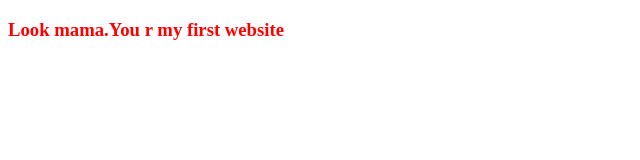
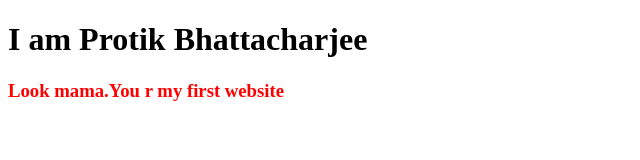
Before and after one commit to Protik768/My-first-website, a plain HTML site: page index.html in a window 1280 px wide. Shown: the whole page, without its empty margins (0-640 px from the left). Drawn offline with Linux system fonts and the light colour scheme.

Commit message:
add a header

```diff
--- a/index.html
+++ b/index.html
@@ -8,6 +8,7 @@
      <link rel="stylesheet" href="styles.css">
 </head>
 <body>
+     <h1>I am Protik Bhattacharjee</h1>
      <H3>Look mama.You r my first website</H3>
 </body>
 </html>
```
